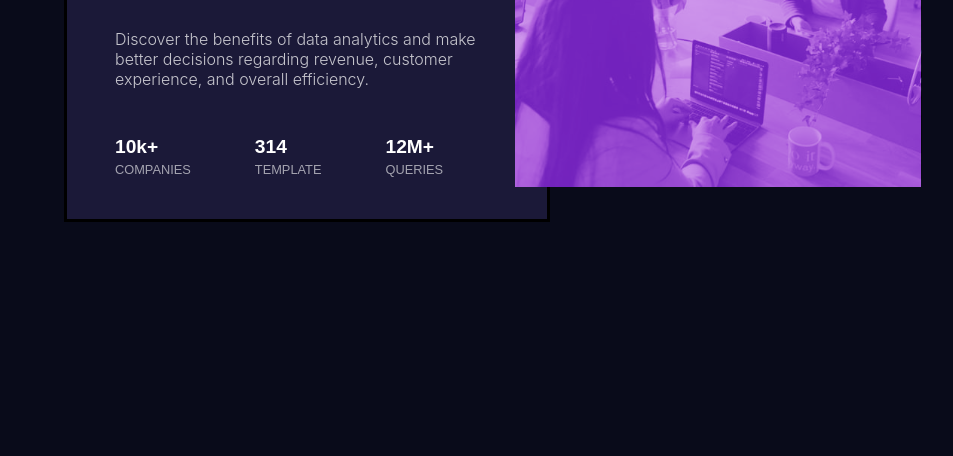
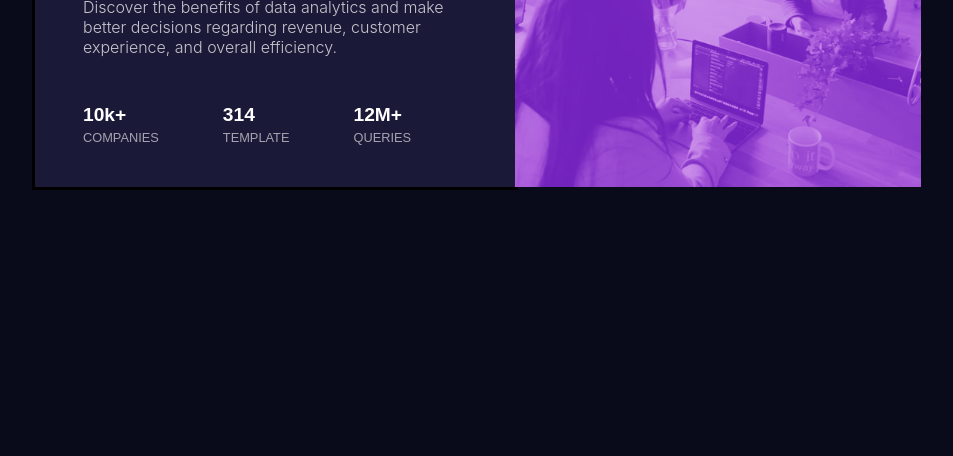
Before and after one commit to Anushka23-sudo/trial, a plain HTML site: page index.html in a window 1280 px wide. Shown: the part 344-800 px from the top of the page, without its empty margins (160-1113 px from the left). Drawn offline with Linux system fonts and the light colour scheme.

Commit message:
Update index.css

```diff
--- a/index.css
+++ b/index.css
@@ -1,7 +1,7 @@
 
 body{
     background-color: hsl(233, 47%, 7%);
-    padding: 2rem;
+    padding: 0px;
     margin:0px;
     display: flex;
     flex-direction: column;
@@ -10,6 +10,7 @@ body{
 .flex--container{
    border: 3px solid black;
    margin:12rem;
+    padding:4rem;
    height: 17rem;
    width: 26rem;
    padding:2rem;
```
